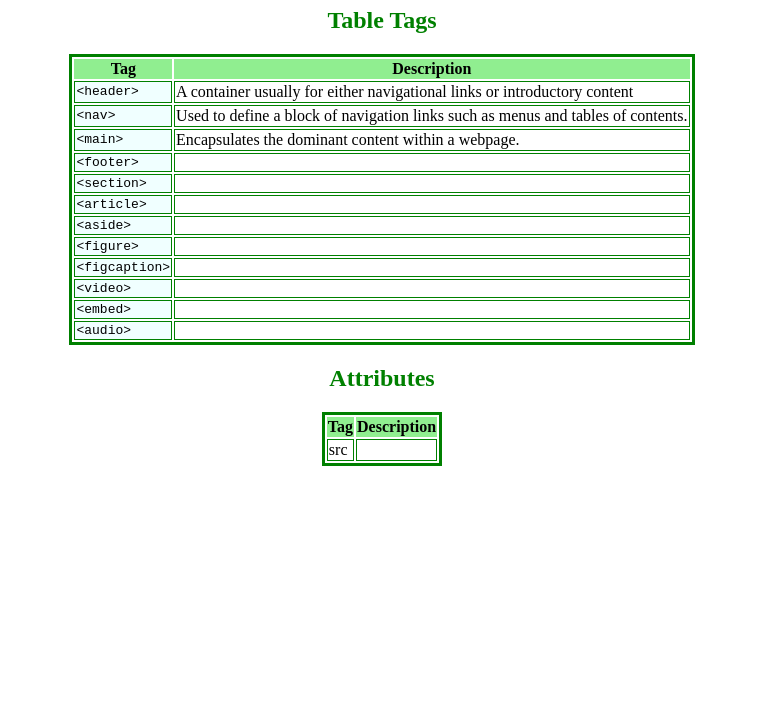
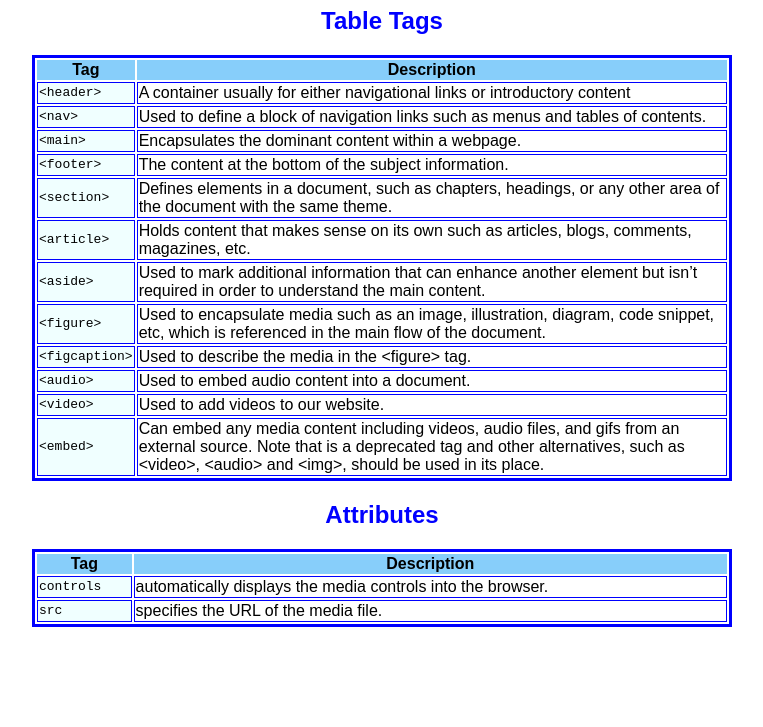
Before and after one commit to kevveth/Cheat-Sheet, a plain HTML site: page index.html in a window 1280 px wide. Shown: the part 73-800 px from the top of the page, without its empty margins (258-1021 px from the left). Drawn offline with Linux system fonts and the light colour scheme.

Commit message:
Updated color scheme and completed the tables.

```diff
--- a/index.html
+++ b/index.html
@@ -32,39 +32,41 @@
             </tr>
             <tr>
               <td class="tag">&lt;footer&gt;</td>
-              <td></td>
+              <td>The content at the bottom of the subject information.</td>
             </tr>
             <tr>
               <td class="tag">&lt;section&gt;</td>
-              <td></td>
+              <td>Defines elements in a document, such as chapters, headings, or any other area of the document with the same theme.</td>
             </tr>
             <tr>
               <td class="tag">&lt;article&gt;</td>
-              <td></td>
+              <td>Holds content that makes sense on its own such as articles, blogs, comments, magazines, etc.</td>
             </tr>
             <tr>
               <td class="tag">&lt;aside&gt;</td>
-              <td></td>
+              <td>Used to mark additional information that can enhance another element but isn’t required in order to understand the main content.</td>
             </tr>
             <tr>
               <td class="tag">&lt;figure&gt;</td>
-              <td></td>
+              <td>Used to encapsulate media such as an image, illustration, diagram, code snippet, etc, which is referenced in the main flow of the document.</td>
             </tr>
             <tr>
               <td class="tag">&lt;figcaption&gt;</td>
-              <td></td>
+              <td>Used to describe the media in the &lt;figure&gt; tag.</td>
+            </tr>
+            <tr>
+              <td class="tag">&lt;audio&gt;</td>
+              <td>Used to embed audio content into a document.</td>
             </tr>
             <tr>
               <td class="tag">&lt;video&gt;</td>
-              <td></td>
+              <td>Used to add videos to our website.</td>
             </tr>
             <tr>
               <td class="tag">&lt;embed&gt;</td>
-              <td></td>
-            </tr>
-            <tr>
-              <td class="tag">&lt;audio&gt;</td>
-              <td></td>
+              <td>Can embed any media content including videos, audio files, and gifs from an external source.
+                Note that <embed> is a deprecated tag and other alternatives, such as &lt;video&gt;, &lt;audio&gt; and &lt;img&gt;, should be used in its place.
+              </td>
             </tr>
           </tbody>
         </table>
@@ -79,8 +81,12 @@
             </tr>
             <tbody>
               <tr>
-                <td>src</td>
-                <td></td>
+                <td class="tag">controls</td>
+                <td>automatically displays the media controls into the browser.</td>
+              </tr>
+              <tr>
+                <td class="tag">src</td>
+                <td>specifies the URL of the media file.</td>
               </tr>
             </tbody>
           </thead>
--- a/styles.css
+++ b/styles.css
@@ -1,22 +1,24 @@
 * {
     text-align: center;
+    font-family: Arial, Helvetica, sans-serif;
   }
 
   h2 {
-    color: green;
+    color: blue;
   }
   th {
-    background-color: lightgreen;
+    background-color: lightskyblue;
   }
 
   td {
-    border: 1px solid green;
+    border: 1px solid blue;
     text-align: left;
   }
 
   table {
-    border: 3px solid green;
+    border: 3px solid blue;
     margin: 0 auto;
+    width: 700px;
   }
 
   .tag {
```
